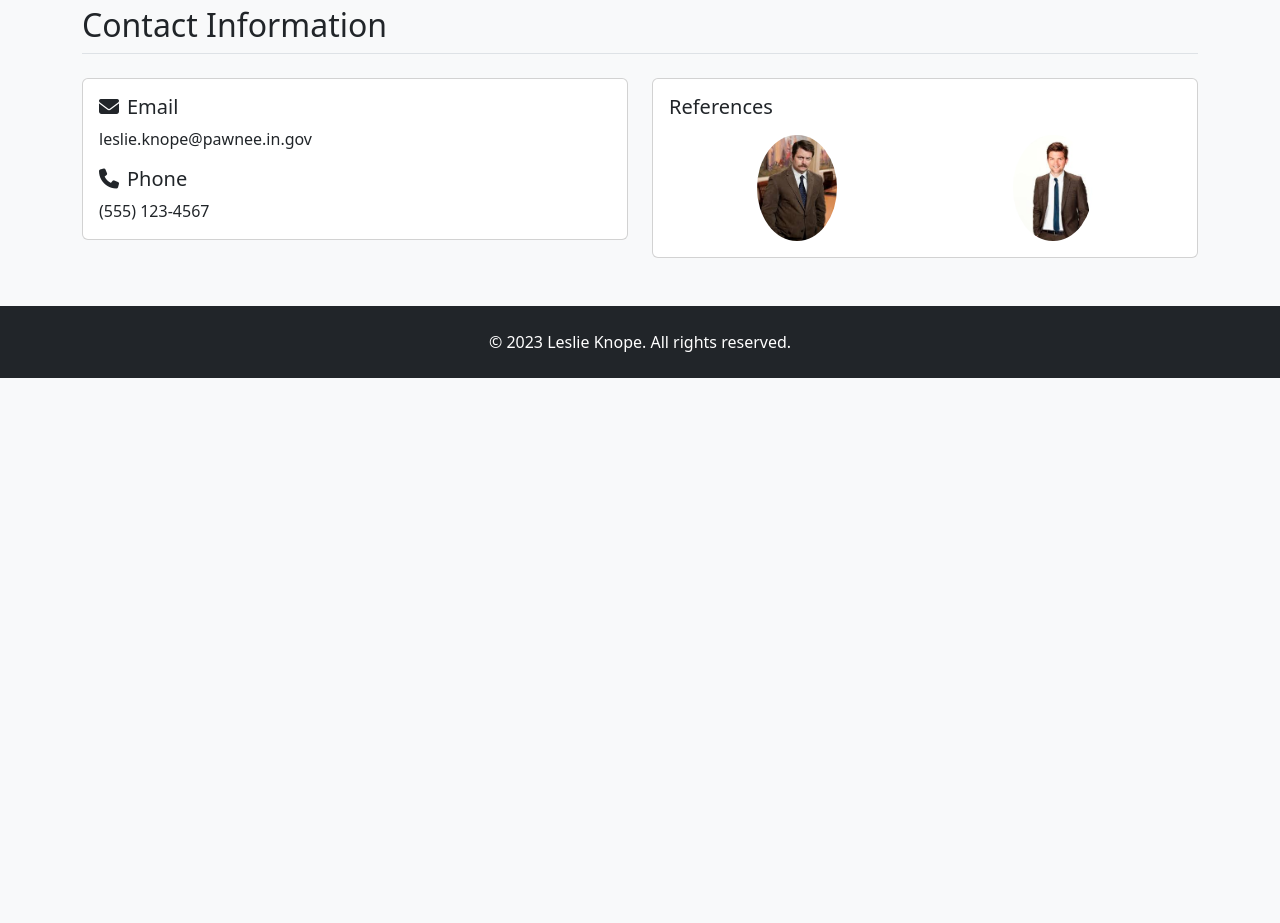
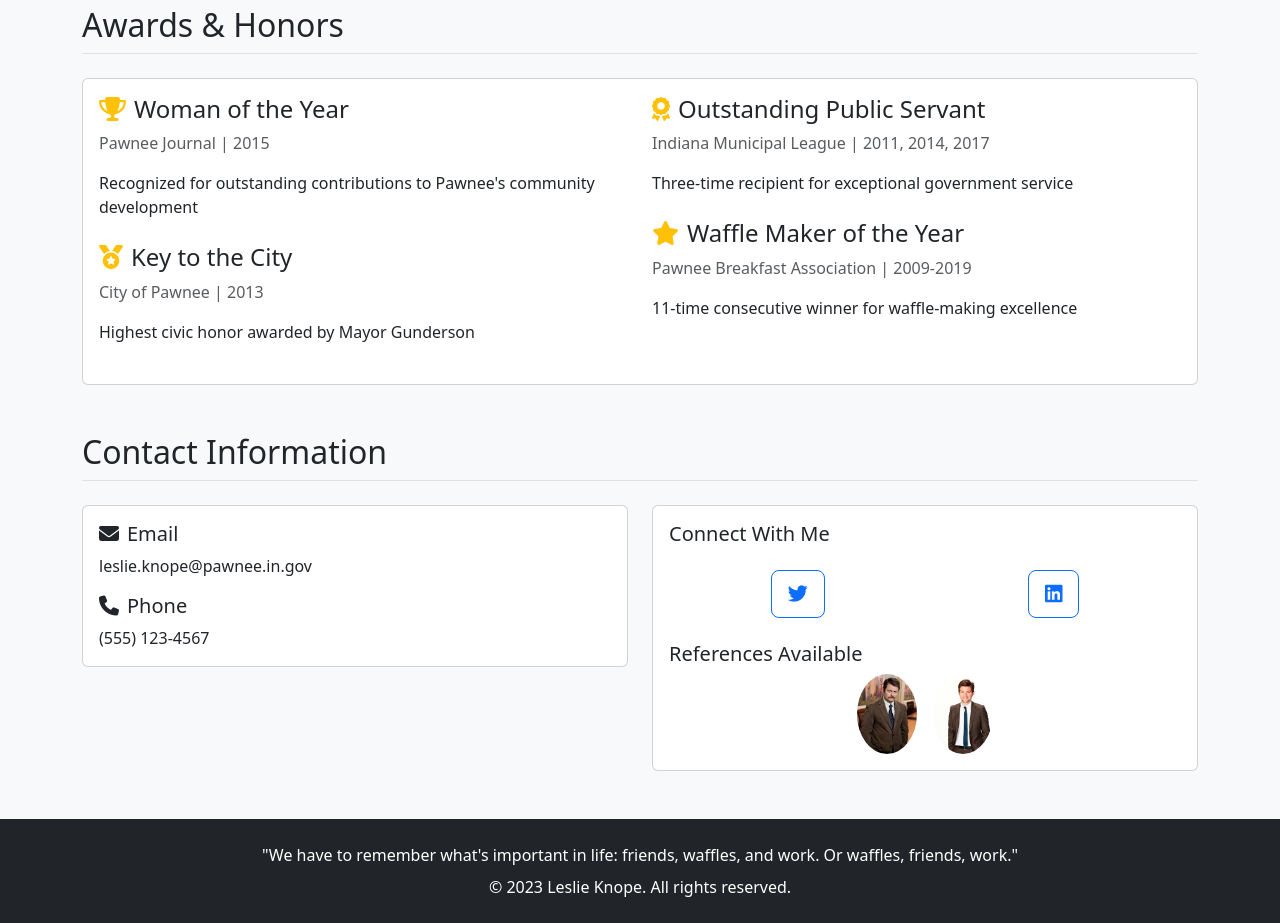
Before and after one commit to jellyfishing2346/Resume-Lab, a plain HTML site: page index.html in a window 1280 px wide. Shown: the part 2700-3623 px from the top of the page. Before the commit the page ends 3078 px from the top, so only its background shows below. Drawn offline with nearby package versions, Linux system fonts and the light colour scheme.

Commit message:
Update index.html

```diff
--- a/css/style.css
+++ b/css/style.css
@@ -10,10 +10,6 @@ body {
     margin-bottom: 2rem;
 }
 
-.portfolio-item {
-    margin-bottom: 30px;
-}
-
 .skill-badge {
     margin: 2px;
     font-size: 0.9rem;
@@ -21,6 +17,7 @@ body {
 
 .nav-link.active {
     font-weight: bold;
+    background-color: rgba(255, 255, 255, 0.1);
 }
 
 .carousel-item img {
@@ -28,7 +25,6 @@ body {
     object-fit: cover;
 }
 
-/* Responsive adjustments */
 @media (max-width: 768px) {
     .jumbotron {
         padding: 1.5rem 1rem;
--- a/index.html
+++ b/index.html
@@ -212,6 +212,50 @@
             </div>
         </section>
 
+        <!-- Honors Section -->
+        <section id="honors" class="mb-5">
+            <h2 class="mb-4 border-bottom pb-2">Awards & Honors</h2>
+            <div class="row">
+                <div class="col-md-12">
+                    <div class="card">
+                        <div class="card-body">
+                            <div class="row">
+                                <!-- Left Column -->
+                                <div class="col-md-6">
+                                    <div class="honor-item mb-4">
+                                        <h4><i class="fas fa-trophy text-warning me-2"></i>Woman of the Year</h4>
+                                        <p class="text-muted">Pawnee Journal | 2015</p>
+                                        <p>Recognized for outstanding contributions to Pawnee's community development</p>
+                                    </div>
+
+                                    <div class="honor-item mb-4">
+                                        <h4><i class="fas fa-medal text-warning me-2"></i>Key to the City</h4>
+                                        <p class="text-muted">City of Pawnee | 2013</p>
+                                        <p>Highest civic honor awarded by Mayor Gunderson</p>
+                                    </div>
+                                </div>
+
+                                <!-- Right Column -->
+                                <div class="col-md-6">
+                                    <div class="honor-item mb-4">
+                                        <h4><i class="fas fa-award text-warning me-2"></i>Outstanding Public Servant</h4>
+                                        <p class="text-muted">Indiana Municipal League | 2011, 2014, 2017</p>
+                                        <p>Three-time recipient for exceptional government service</p>
+                                    </div>
+
+                                    <div class="honor-item">
+                                        <h4><i class="fas fa-star text-warning me-2"></i>Waffle Maker of the Year</h4>
+                                        <p class="text-muted">Pawnee Breakfast Association | 2009-2019</p>
+                                        <p>11-time consecutive winner for waffle-making excellence</p>
+                                    </div>
+                                </div>
+                            </div>
+                        </div>
+                    </div>
+                </div>
+            </div>
+        </section>
+
         <!-- Contact Section -->
         <section id="contact" class="mb-5">
             <h2 class="mb-4 border-bottom pb-2">Contact Information</h2>
@@ -230,10 +274,17 @@
                 <div class="col-md-6">
                     <div class="card h-100">
                         <div class="card-body">
-                            <h5 class="card-title">References</h5>
-                            <div class="d-flex justify-content-around mt-3">
-                                <img src="images/references/ron-swanson.jpg" width="80" class="rounded-circle" alt="Ron Swanson">
-                                <img src="images/references/ben-wyatt.jpg" width="80" class="rounded-circle" alt="Ben Wyatt">
+                            <h5 class="card-title">Connect With Me</h5>
+                            <div class="d-flex justify-content-around mt-4">
+                                <a href="#" class="btn btn-outline-primary btn-lg"><i class="fab fa-twitter"></i></a>
+                                <a href="#" class="btn btn-outline-primary btn-lg"><i class="fab fa-linkedin"></i></a>
+                            </div>
+                            <div class="mt-4">
+                                <h5>References Available</h5>
+                                <div class="d-flex justify-content-center mt-2">
+                                    <img src="images/references/ron-swanson.jpg" width="60" class="rounded-circle me-3" alt="Ron Swanson">
+                                    <img src="images/references/ben-wyatt.jpg" width="60" class="rounded-circle" alt="Ben Wyatt">
+                                </div>
                             </div>
                         </div>
                     </div>
@@ -244,7 +295,8 @@
 
     <footer class="bg-dark text-white py-4 mt-5">
         <div class="container text-center">
-            <p class="mb-0">© 2023 Leslie Knope. All rights reserved.</p>
+            <p class="mb-0">"We have to remember what's important in life: friends, waffles, and work. Or waffles, friends, work."</p>
+            <p class="mt-2 mb-0">© 2023 Leslie Knope. All rights reserved.</p>
         </div>
     </footer>
 
--- a/js/script.js
+++ b/js/script.js
@@ -3,10 +3,12 @@ document.addEventListener('DOMContentLoaded', function() {
     document.querySelectorAll('a[href^="#"]').forEach(anchor => {
         anchor.addEventListener('click', function(e) {
             e.preventDefault();
-
-            document.querySelector(this.getAttribute('href')).scrollIntoView({
+            const target = document.querySelector(this.getAttribute('href'));
+            if (target) {
+                target.scrollIntoView({
                     behavior: 'smooth'
                 });
+            }
         });
     });
 
@@ -14,6 +16,7 @@ document.addEventListener('DOMContentLoaded', function() {
     const sections = document.querySelectorAll('section');
     const navItems = document.querySelectorAll('.nav-link');
 
+    if (sections.length && navItems.length) {
         window.addEventListener('scroll', () => {
             let current = '';
 
@@ -33,10 +36,14 @@ document.addEventListener('DOMContentLoaded', function() {
                 }
             });
         });
+    }
 
-    // Initialize carousel
-    const myCarousel = new bootstrap.Carousel(document.getElementById('portfolioCarousel'), {
+    // Initialize carousel if it exists
+    const carouselElement = document.getElementById('portfolioCarousel');
+    if (carouselElement) {
+        new bootstrap.Carousel(carouselElement, {
             interval: 5000,
             wrap: true
         });
+    }
 });
```
Lines whose indentation alone changed are shown as unchanged.
